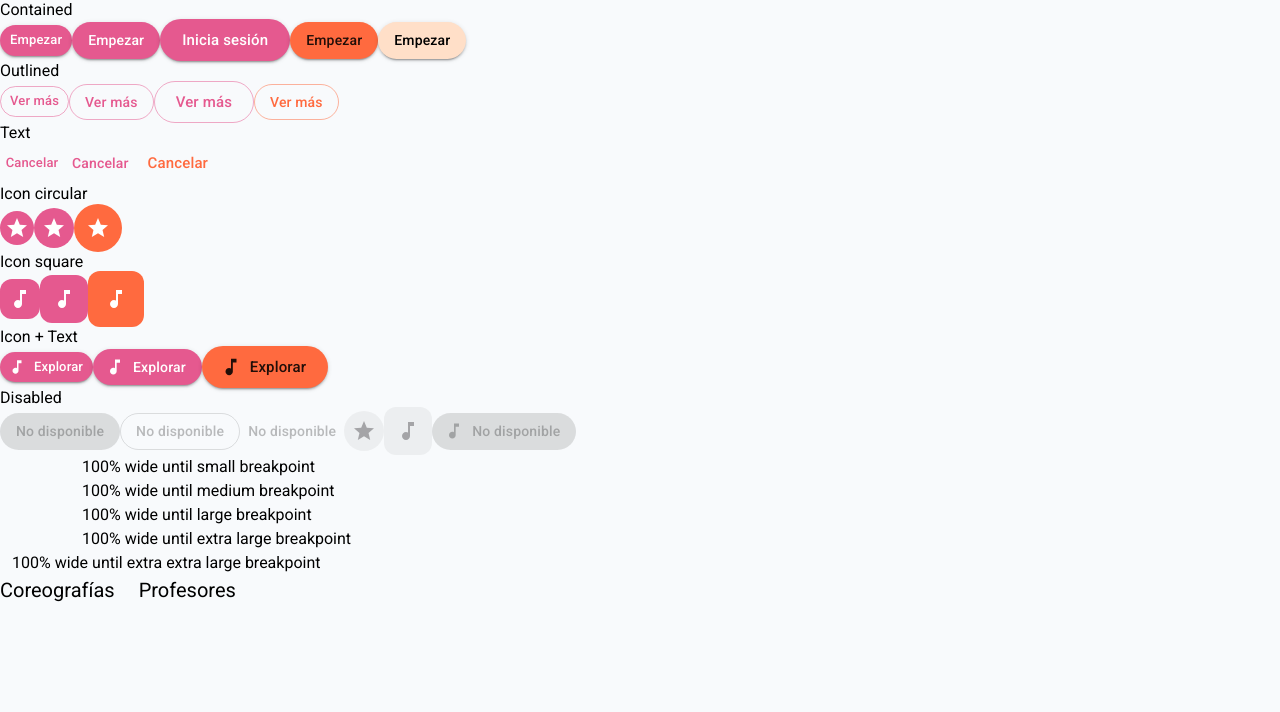
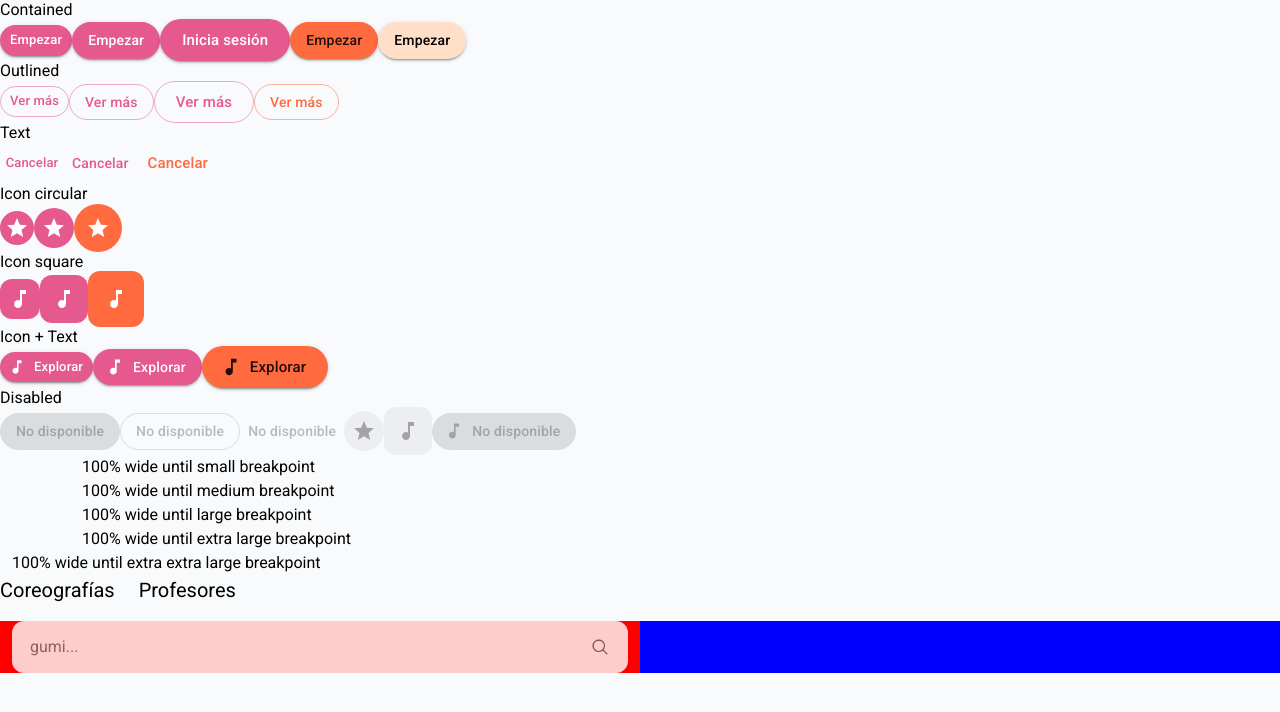
Before and after one commit to SantiagoGualguan/PROYECTO_DE_SARROLLO_DE_SOFTWARE_1, a React (Vite) app in the folder frontend/: page /landing-v2 in a window 1280 px wide. Shown: the top 712 px of the page. Built offline with nearby package versions, Linux system fonts and the light colour scheme.

Commit message:
Search bar updated: size can be changed

```diff
--- a/frontend/src/components/ui/SearchBar/SearchBar.css
+++ b/frontend/src/components/ui/SearchBar/SearchBar.css
@@ -4,7 +4,7 @@
 
 /* parent container styles */
 .search-container {
-  display: inline-flex;
+  display: flex;
   align-items: center;
   background-color: #ffffff; /* Color de fondo inicial */
   border-radius: var(--radius-md);
@@ -38,7 +38,7 @@
 
 /*input styles*/
 .search-input {
-  width: 200px;
+  flex: 1;
   border: none;
   background: transparent;
   outline: none;
--- a/frontend/src/components/ui/SearchBar/SearchBar.jsx
+++ b/frontend/src/components/ui/SearchBar/SearchBar.jsx
@@ -6,11 +6,17 @@ import cerrarIcon from "../../../assets/icons/X.png";
  * Component that represents a search bar
  * @param {function} onSearch    -search function
  * @param {string}   placeholder
+ *  @param {string}   width       - search container width (e.g. "200px", "100%", "20rem").
  * @param {string} className   Additional CSS Classes.
  * @returns  {JSX.Element} Search Bar.
  */
 
-const SearchBar = ({ onSearch, placeholder = "Buscar...", className = "" }) => {
+const SearchBar = ({
+  onSearch,
+  placeholder = "Buscar...",
+  width = "200px",
+  className = "",
+}) => {
   const [query, setQuery] = useState("");
 
   // Handles the change in the input
@@ -29,6 +35,7 @@ const SearchBar = ({ onSearch, placeholder = "Buscar...", className = "" }) => {
   return (
     <div
       className={`search-container ${query ? "filled" : "placeholder"} ${className}`}
+      style={{ width }}
     >
       <input
         type="text"
--- a/frontend/src/pages/public/LandingPageV2.jsx
+++ b/frontend/src/pages/public/LandingPageV2.jsx
@@ -3,6 +3,7 @@ import StarIcon from "@mui/icons-material/Star";
 import MusicNoteIcon from "@mui/icons-material/MusicNote";
 import NavBarV2 from "../../components/ui/NavBar/NavBarV2";
 import NavBar from "../../components/ui/NavBar/NavBar";
+import SearchBar from "../../components/ui/SearchBar/SearchBar";
 
 const LandingV2 = () => {
   return (
@@ -184,6 +185,21 @@ const LandingV2 = () => {
           fontSize=" --font-size-md"
         ></NavBarV2>
       </div>
+      <div className="container-fluid">
+        <div className="row">
+          {/* Columna izquierda — SearchBar */}
+          <div className="col-6" style={{ backgroundColor: "red" }}>
+            <SearchBar
+              onSearch={(e) => {}}
+              placeholder="gumi..."
+              width="100%"
+            />
+          </div>
+
+          {/* Columna derecha — vacía por ahora */}
+          <div className="col-6" style={{ backgroundColor: "blue" }}></div>
+        </div>
+      </div>
     </div>
   );
 };
```
